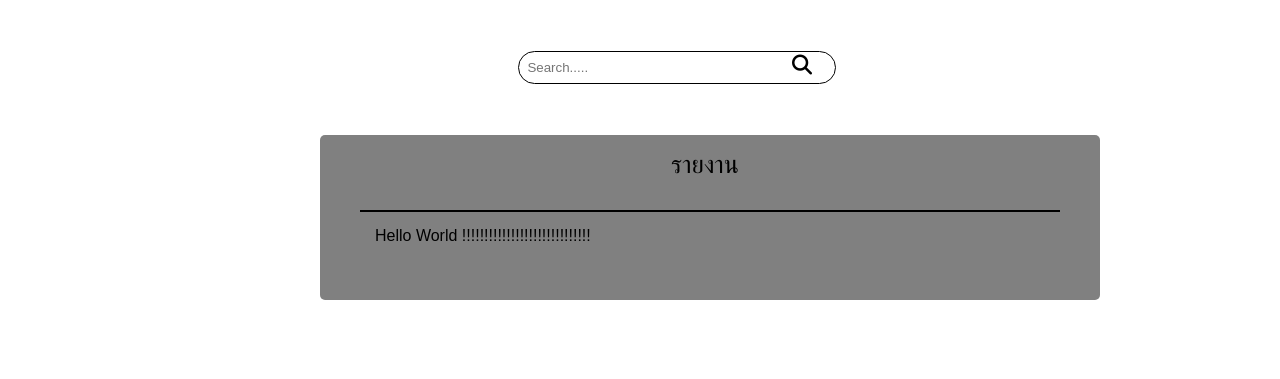
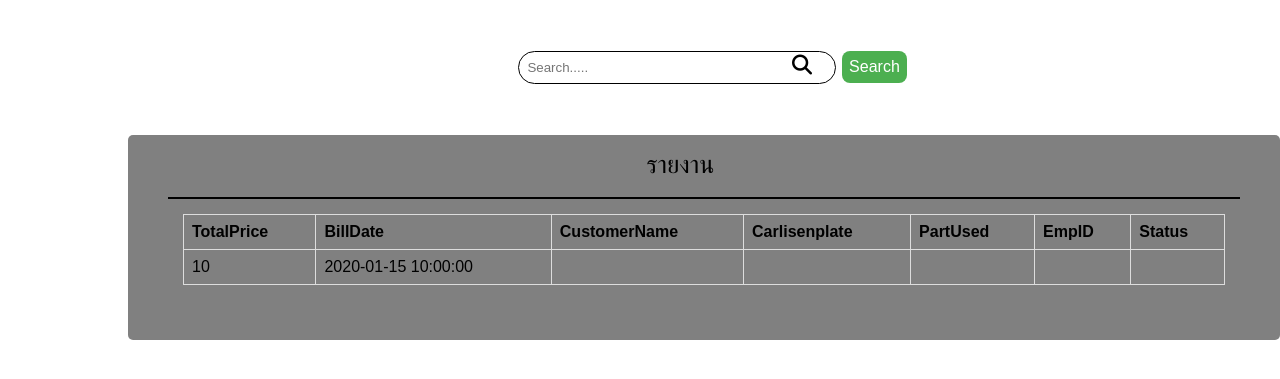
Before and after one commit to Nunthiphat/CarCareProject, a PHP site: page /Report.php in a window 1280 px wide. Shown: the part 80-459 px from the top of the page. Run offline with PHP 8.4, Linux system fonts and the light colour scheme; tables that the repository leaves empty or names only in its code hold one stand-in row (values such as "Sample post"); data that the repository does not hold is empty.

Commit message:
Update Report !
Add Report

```diff
--- a/Login And Menu/Report.php
+++ b/Login And Menu/Report.php
@@ -1,35 +1,109 @@
-<?php include('Topheader.php');  ?>
+<?php
+
+include('Topheader.php');
+include('Connection.php');
+
+
+?>
 
 <!DOCTYPE html>
 <html lang="en">
 <head>
     <meta charset="UTF-8">
     <meta name="viewport" content="width=device-width, initial-scale=1.0">
-    <link rel="stylesheet" href="Report.css">
+    <link rel="stylesheet" href="Report1.css">
+    <style>
+        .button-search {
+            background-color: #4CAF50;
+            color: white;
+            padding: 7px;
+            text-align: center;
+            text-decoration: none;
+            display: inline-block;
+            font-size: 16px;
+            margin: 4px 2px;
+            cursor: pointer;
+            border-radius: 8px;
+            border: none;
+            transition-duration: 0.4s;
+            margin-left: 2%;
+        }
+
+        .button-search:hover {
+            background-color: #45a049;
+        }
+    </style>
     <title>Report</title>
     <link rel="stylesheet" href="https://cdnjs.cloudflare.com/ajax/libs/font-awesome/6.5.1/css/all.min.css" integrity="sha512-DTOQO9RWCH3ppGqcWaEA1BIZOC6xxalwEsw9c2QQeAIftl+Vegovlnee1c9QX4TctnWMn13TZye+giMm8e2LwA==" crossorigin="anonymous" referrerpolicy="no-referrer" />
 </head>
 <body>
-    <form action="Reportaction.php" method="POST" >
+    <form action="Report.php" method="POST">
 
-         <div class="main-search" >
+        <div class="main-search">
+            <input type="text" name="search" placeholder="Search.....">
+            <i class="fa-solid fa-magnifying-glass" id="Icon-search"></i>
+            <button type="submit" class="button-search" name="Search">Search</button>
+        </div>
 
-            <input type="text" name="search" placeholder="Search....." >
-            <i class="fa-solid fa-magnifying-glass" id="Icon-search" ></i>
+        <div class="box-first">
+            <div class="main-title">
+                <label for="title-box" class="box-title">รายงาน</label>
             </div>
 
-        <div class="box-first" >
+            <div class="show-report">
+                <table class="" >
+                    <tr>
+                        <th>TotalPrice</th>
+                        <th>BillDate</th>
+                        <th>CustomerName</th>
+                        <th>Carlisenplate</th>
+                        <th>PartUsed</th>
+                        <th>EmpID</th>
+                        <th>Status</th>
+                    </tr>
 
-            <div class="main-title" >
-            <label for="title-box" class="box-title" >รายงาน</label>
+                    <?php
+
+
+                    if(isset($_POST['Search'])){
+
+                        $Search = $_POST['search'];
+                        $sql = "SELECT * FROM payment INNER JOIN payment_bill ON payment.PBID = payment_bill.PBID AND Carlisenplate = '$Search' ";
+                        $result = mysqli_query($conn, $sql);
+
+                        while ($data = mysqli_fetch_array($result)) {
+                            echo "<tr>";
+                            echo "<td>{$data['totalprice']}</td>";
+                            echo "<td>{$data['billdate']}</td>";
+                            echo "<td>{$data['CosName']}</td>";
+                            echo "<td>{$data['Carlisenplate']}</td>";
+                            echo "<td>{$data['PartUsed']}</td>";
+                            echo "<td>{$data['EMPID']}</td>";
+                            echo "<td>{$data['Status']}</td>";
+                            echo "</tr>";
+                        }
+                    }else {
+
+                        $sql = "SELECT * FROM payment INNER JOIN payment_bill ON payment.PBID = payment_bill.PBID";
+                        $result = mysqli_query($conn, $sql);
+
+                        while ($data = mysqli_fetch_array($result)) {
+                            echo "<tr>";
+                            echo "<td>{$data['totalprice']}</td>";
+                            echo "<td>{$data['billdate']}</td>";
+                            echo "<td>{$data['CosName']}</td>";
+                            echo "<td>{$data['Carlisenplate']}</td>";
+                            echo "<td>{$data['PartUsed']}</td>";
+                            echo "<td>{$data['EMPID']}</td>";
+                            echo "<td>{$data['Status']}</td>";
+                            echo "</tr>";
+                        }
+
+                    }
+
+                    ?>
+                </table>
             </div>
-
-            <div class="show-report" >
-                <?php
-                echo "Hello World !!!!!!!!!!!!!!!!!!!!!!!!!!!!!"
-                ?>
-            </div>
-
         </div>
     </form>
 </body>
--- /dev/null
+++ b/Login And Menu/Report1.css
@@ -0,0 +1,62 @@
+.body {
+    margin: 0;
+    padding: 0;
+    font-family: Arial, "Helvetica Neue", Helvetica, sans-serif;
+}
+
+.box-first {
+    margin-left: 10%;
+    background-color: grey;
+    max-width: 1200px;
+    padding: 40px;
+    border-radius: 5px;
+    position: relative;
+}
+
+input[type="text"] {
+    border-radius: 20px;
+    border: 0.8px solid black;
+    padding: 8px;
+    margin: 4%;
+    width: 300px;
+}
+
+.main-search input[type="text"]{
+    margin-left: 40.5%;
+}
+
+.main-title .box-title {
+    font-size: 25px;
+    position: absolute;
+    left: 45%;
+    top: 15px;
+}
+
+.main-title {
+    background-color: black;
+    max-width: 1200px;
+    padding: 1px;
+    margin-top: 2%;
+}
+
+
+.show-report {
+    margin: 15px;
+}
+
+#Icon-search {
+    font-size: 20px;
+    margin-left: -100px;
+}
+
+table {
+    font-family: arial, sans-serif;
+    border-collapse: collapse;
+    width: 100%;
+}
+
+td, th {
+    border: 1px solid #dddddd;
+    text-align: left;
+    padding: 8px;
+}
```
